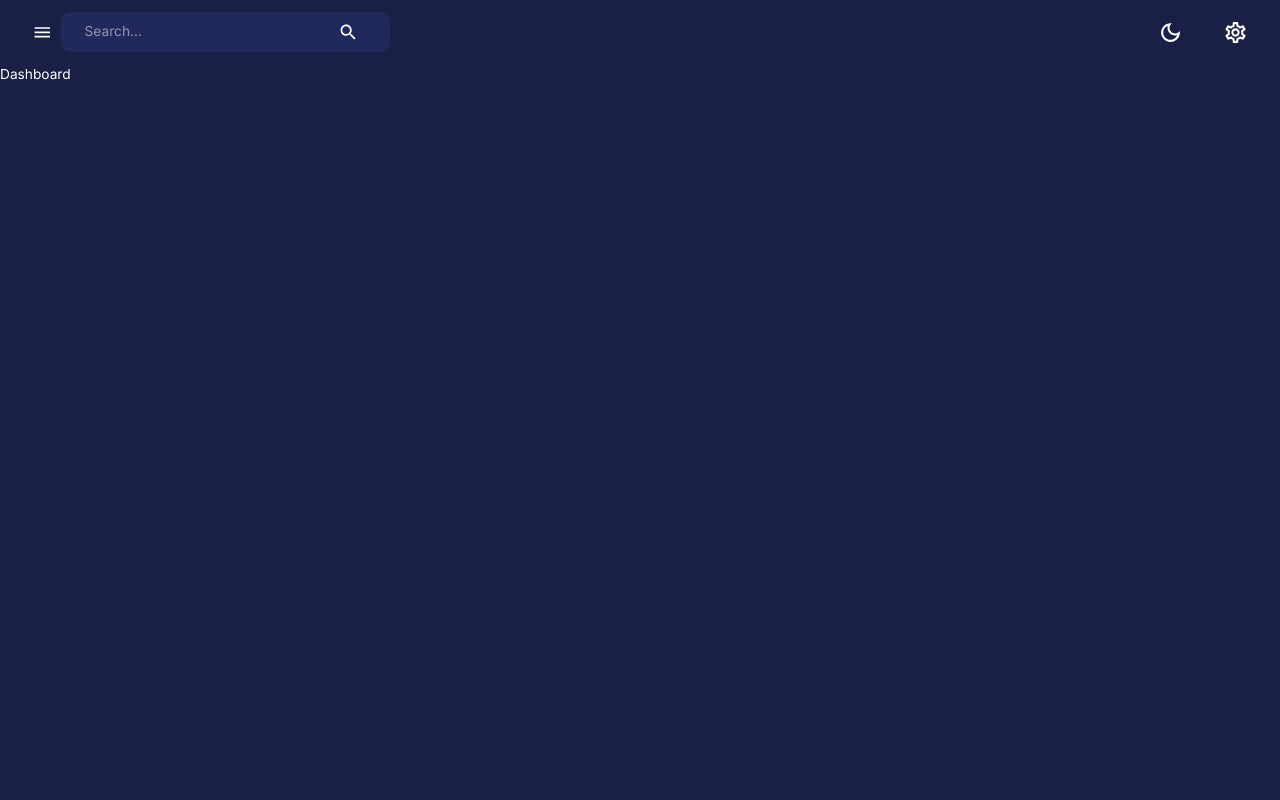
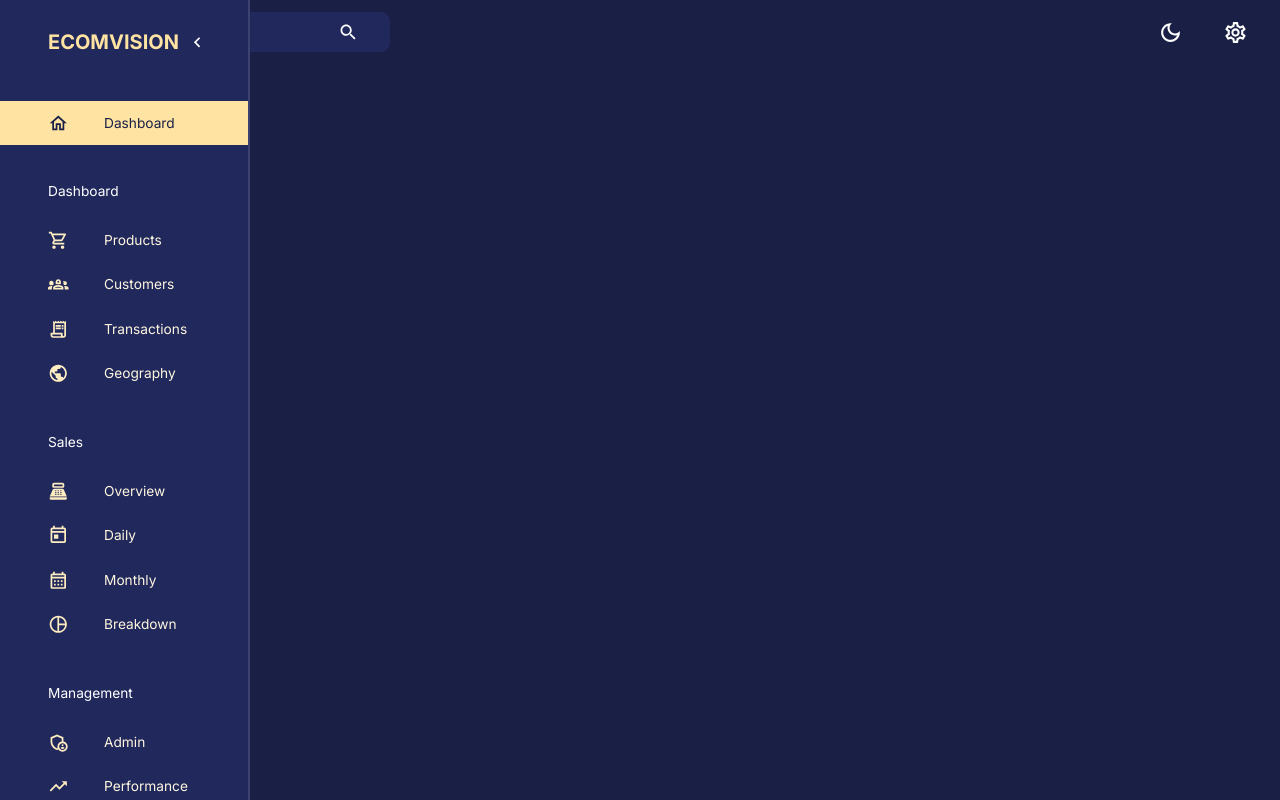
Before and after one commit to ElverJavierMorenoSanchez/mern-admin-dashboard, a React (Vite) app in the folder client/: page /dashboard in a window 1280 px wide. Built offline with nearby package versions, Linux system fonts and the light colour scheme.

Commit message:
Add Sidebar component

```diff
--- a/client/src/components/Navbar.jsx
+++ b/client/src/components/Navbar.jsx
@@ -20,7 +20,7 @@
 } from "@mui/material";
 import { dark } from "@mui/material/styles/createPalette";
 
-const Navbar = () => {
+const Navbar = ({ isSidebarOpen, setIsSidebarOpen }) => {
   const dispatch = useDispatch();
   const theme = useTheme();
   return (
@@ -38,11 +38,7 @@
       >
         {/* LEFT SIDE */}
         <FlexBetween>
-          <IconButton
-            onClick={() =>
-              console.log("open/close sidebar", theme.palette.background.alt)
-            }
-          >
+          <IconButton onClick={() => setIsSidebarOpen(!isSidebarOpen)}>
             <MenuIcon />
           </IconButton>
           <FlexBetween
--- /dev/null
+++ b/client/src/components/Sidebar.jsx
@@ -0,0 +1,207 @@
+import { useEffect, useState } from "react";
+
+import {
+  Box,
+  Divider,
+  Drawer,
+  IconButton,
+  List,
+  ListItem,
+  ListItemButton,
+  ListItemIcon,
+  ListItemText,
+  Typography,
+  useTheme,
+} from "@mui/material";
+
+import {
+  SettingsOutlined,
+  ChevronLeft,
+  ChevronLeftOutlined,
+  HomeOutlined,
+  ShoppingCartOutlined,
+  Groups2Outlined,
+  ReceiptLongOutlined,
+  PointOfSaleOutlined,
+  TodayOutlined,
+  CalendarMonthOutlined,
+  AdminPanelSettingsOutlined,
+  TrendingUpOutlined,
+  PieChartOutlined,
+  PublicOutlined,
+  ChevronRightOutlined,
+} from "@mui/icons-material";
+
+import { useLocation, useNavigate } from "react-router-dom";
+import profileImage from "../assets/profile.jpg";
+import { width } from "@mui/system";
+import FlexBetween from "./FlexBetween";
+
+const navItems = [
+  {
+    text: "Dashboard",
+    icon: <HomeOutlined />,
+  },
+  {
+    text: "Dashboard",
+    icon: null,
+  },
+  {
+    text: "Products",
+    icon: <ShoppingCartOutlined />,
+  },
+  {
+    text: "Customers",
+    icon: <Groups2Outlined />,
+  },
+  {
+    text: "Transactions",
+    icon: <ReceiptLongOutlined />,
+  },
+  {
+    text: "Geography",
+    icon: <PublicOutlined />,
+  },
+  {
+    text: "Sales",
+    icon: null,
+  },
+  {
+    text: "Overview",
+    icon: <PointOfSaleOutlined />,
+  },
+  {
+    text: "Daily",
+    icon: <TodayOutlined />,
+  },
+  {
+    text: "Monthly",
+    icon: <CalendarMonthOutlined />,
+  },
+  {
+    text: "Breakdown",
+    icon: <PieChartOutlined />,
+  },
+  {
+    text: "Management",
+    icon: null,
+  },
+  {
+    text: "Admin",
+    icon: <AdminPanelSettingsOutlined />,
+  },
+  {
+    text: "Performance",
+    icon: <TrendingUpOutlined />,
+  },
+];
+
+const Sidebar = ({
+  drawerWidth,
+  isSidebarOpen,
+  setIsSidebarOpen,
+  isNonMobile,
+}) => {
+  const { pathname } = useLocation();
+  const [active, setActive] = useState("");
+  const navigate = useNavigate();
+  const theme = useTheme();
+
+  useEffect(() => {
+    console.log(pathname);
+    setActive(pathname.substring(1));
+  }, [pathname]);
+
+  return (
+    <Box component="nav">
+      {isSidebarOpen && (
+        <Drawer
+          open={isSidebarOpen}
+          onClose={() => setIsSidebarOpen(false)}
+          variant="persistent"
+          anchor="left"
+          sx={{
+            width: drawerWidth,
+            "& .MuiDrawer-paper": {
+              color: theme.palette.secondary,
+              backgroundColor: theme.palette.background.alt,
+              boxSizing: "border-box",
+              borderWidth: isNonMobile ? 0 : "2px",
+              width: drawerWidth,
+            },
+          }}
+        >
+          <Box width="100%">
+            <Box m="1.5rem 2rem 2rem 3rem">
+              <FlexBetween color={theme.palette.secondary.main}>
+                <Box display="flex" alignItems="center" gap="0.5rem">
+                  <Typography variant="h4" fontWeight="bold">
+                    ECOMVISION
+                  </Typography>
+                </Box>
+                {isNonMobile || (
+                  <IconButton onClick={() => setIsSidebarOpen(!isSidebarOpen)}>
+                    <ChevronLeft />
+                  </IconButton>
+                )}
+              </FlexBetween>
+            </Box>
+            <List>
+              {navItems.map(({ text, icon }) => {
+                if (!icon)
+                  return (
+                    <Typography key={text} sx={{ m: "2.25rem 0 1rem 3rem" }}>
+                      {text}
+                    </Typography>
+                  );
+
+                const lcText = text.toLowerCase();
+
+                return (
+                  <ListItem key={text} disablePadding>
+                    <ListItemButton
+                      onClick={() => {
+                        navigate(`/${lcText}`);
+                        setActive(lcText);
+                      }}
+                      sx={{
+                        backgroundColor:
+                          active === lcText
+                            ? theme.palette.secondary[300]
+                            : "transparent",
+
+                        color:
+                          active === lcText
+                            ? theme.palette.primary[600]
+                            : theme.palette.secondary[100],
+                      }}
+                    >
+                      <ListItemIcon
+                        sx={{
+                          ml: "2rem",
+                          color:
+                            active === lcText
+                              ? theme.palette.primary[600]
+                              : theme.palette.secondary[200],
+                        }}
+                      >
+                        {icon}
+                      </ListItemIcon>
+                      <ListItemText primary={text}>
+                        {active === lcText && (
+                          <ChevronRightOutlined sx={{ ml: "auto" }} />
+                        )}
+                      </ListItemText>
+                    </ListItemButton>
+                  </ListItem>
+                );
+              })}
+            </List>
+          </Box>
+        </Drawer>
+      )}
+    </Box>
+  );
+};
+
+export default Sidebar;
--- a/client/src/components/index.js
+++ b/client/src/components/index.js
@@ -1,2 +1,3 @@
+export { default as FlexBetween } from "./FlexBetween";
 export { default as Navbar } from "./Navbar";
-export { default as FlexBetween } from "./FlexBetween";
+export { default as Sidebar } from "./Sidebar";
--- a/client/src/scenes/layout/Layout.jsx
+++ b/client/src/scenes/layout/Layout.jsx
@@ -2,13 +2,24 @@
 import { Box, useMediaQuery } from "@mui/material";
 import { Outlet } from "react-router-dom";
 import { useSelector } from "react-redux";
-import { Navbar } from "../../components";
+import { Navbar, Sidebar } from "../../components";
 
 const Layout = () => {
+  const isNonMobile = useMediaQuery("min-width: 600px");
+  const [isSidebarOpen, setIsSidebarOpen] = useState(true);
   return (
-    <Box width="100%" height="100%">
+    <Box display={isNonMobile ? "flex" : "block"} width="100%" height="100%">
+      <Sidebar
+        isNonMobile={isNonMobile}
+        drawerWidth="250px"
+        isSidebarOpen={isSidebarOpen}
+        setIsSidebarOpen={setIsSidebarOpen}
+      />
       <Box>
-        <Navbar />
+        <Navbar
+          isSidebarOpen={isSidebarOpen}
+          setIsSidebarOpen={setIsSidebarOpen}
+        />
         <Outlet />
       </Box>
     </Box>
```
